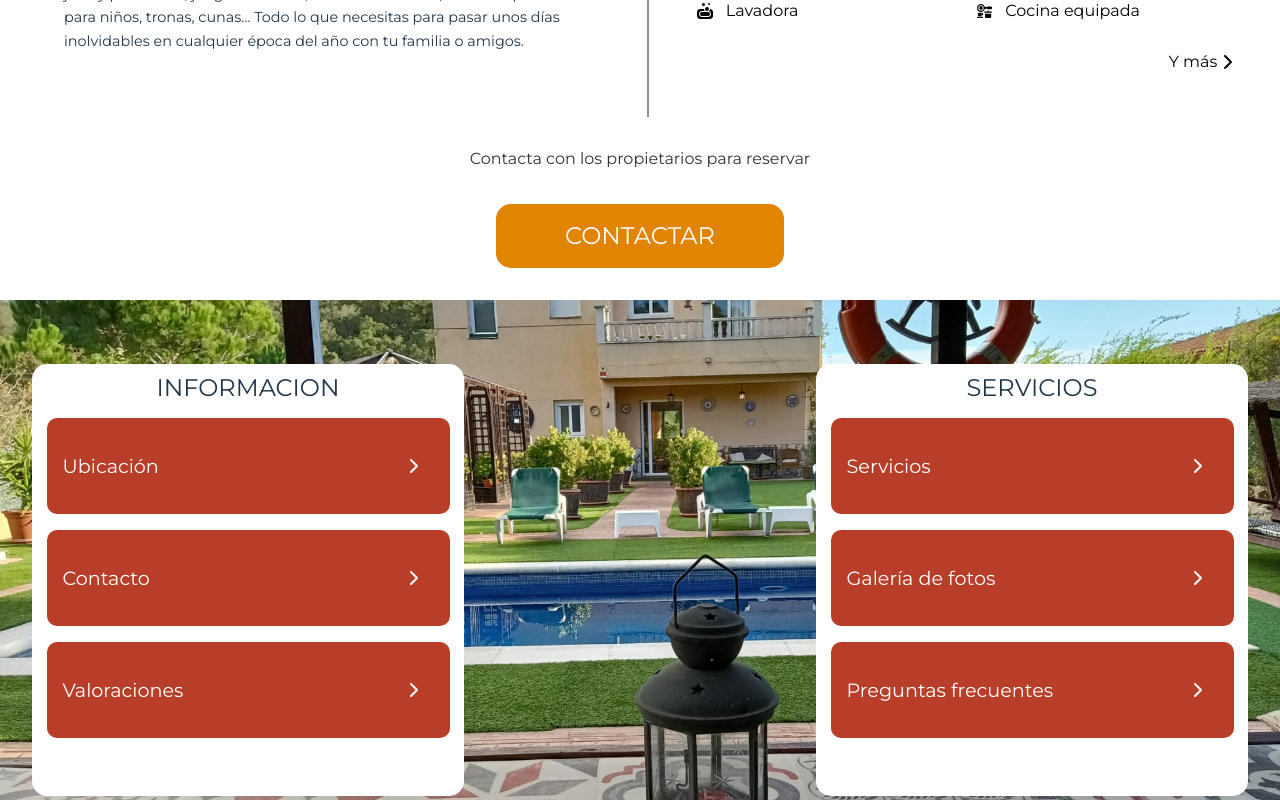
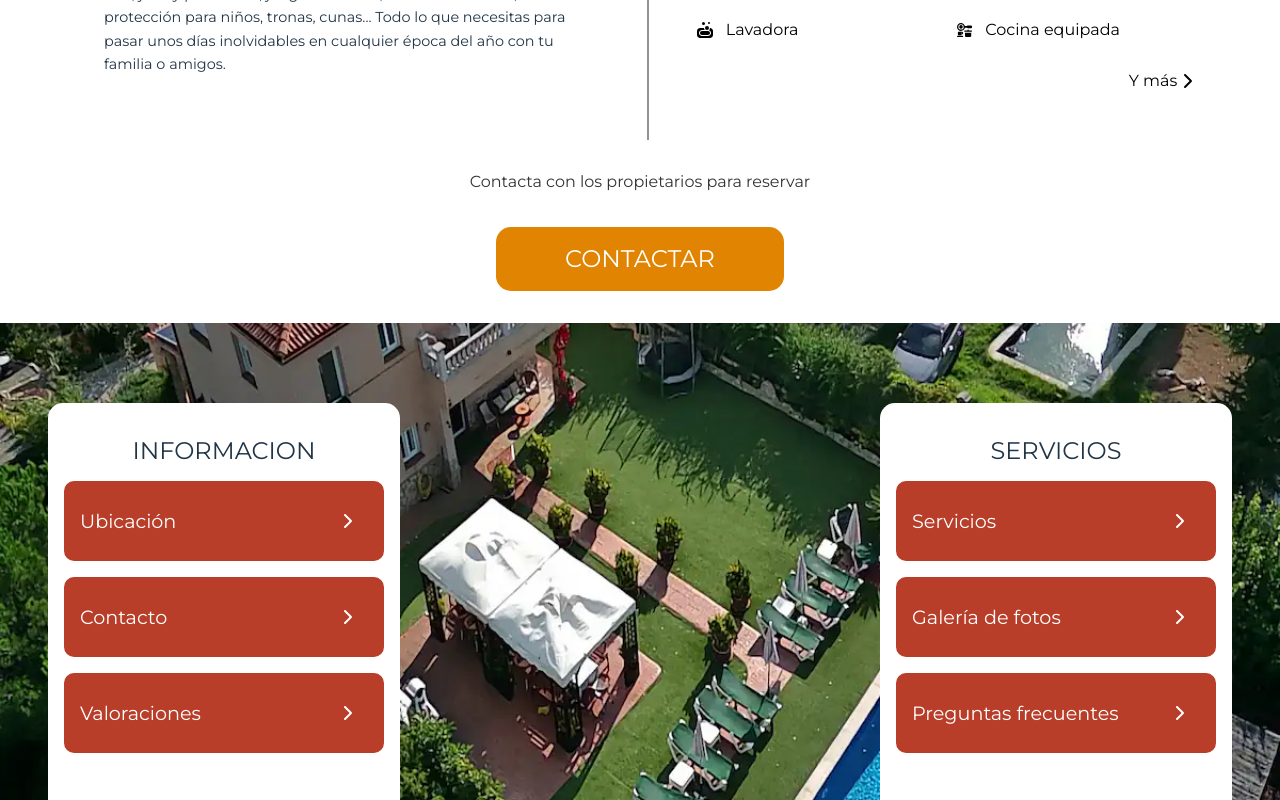
Before and after one commit to SaraJoLo/H.H.Cardona, a React (Vite) app: page / in a window 1280 px wide. Shown: the part 793-1593 px from the top of the page. Built offline with nearby package versions, Linux system fonts and the light colour scheme; a web font is replaced by a local one.

Commit message:
component styles

```diff
--- a/src/components/infoservice/infoservice.jsx
+++ b/src/components/infoservice/infoservice.jsx
@@ -5,7 +5,7 @@ import { FontAwesomeIcon } from '@fortawesome/react-fontawesome';
 import {  faChevronRight } from '@fortawesome/free-solid-svg-icons';
 import { Link as ScrollLink } from 'react-scroll';
 
-const img ="/assets/garden/19garden.jpg";
+const img ="/assets/greatviews/12vistas.webp";
 function InfoService() {
     return (
         <section className="section-container">
--- a/src/components/infoservice/infoservice.scss
+++ b/src/components/infoservice/infoservice.scss
@@ -1,10 +1,12 @@
+
+
 .section-container {
   position: relative;
   width: 100%;
   height: 29.5rem;
   display: flex;
   justify-content: space-between;
-  padding: 2rem;
+  padding: 3rem;
   box-sizing: border-box;
 }
 
@@ -13,7 +15,7 @@
   top: 0;
   left: 0;
   width: 100%;
-  height: 35.687rem;
+  height: auto;
   z-index: -1;
 
   img {
@@ -32,9 +34,8 @@
   background-color: white;
   border-radius: 15px;
   padding: 1rem;
-  width: 26.25rem;
+  width: 20rem;
   height: 25rem;
-  max-width: 400px;
 
   &:first-of-type::before {
     display: block;
@@ -69,10 +70,11 @@
     background-color: #B83E29;
     border-radius: 10px;
     margin-bottom: 1rem;
+    width: 100%;
 
     a {
-      width: 23.187rem;
-      height: 4rem;
+      width: 18rem;
+      height: 3rem;
       display: flex;
       justify-content: space-between;
       align-items: center;
--- a/src/index.css
+++ b/src/index.css
@@ -1,8 +1,13 @@
 @import url('https://fonts.googleapis.com/css2?family=Macondo&family=Montserrat:ital,wght@0,100..900;1,100..900&family=Overlock+SC&display=swap');
 
 *{
-  margin: 0px;
+  margin: 0;
 }
+*::before,
+*::after {
+  box-sizing: border-box;
+}
+
 
 body{
   min-height: 100vh;
--- a/src/pages/Home/home.scss
+++ b/src/pages/Home/home.scss
@@ -2,6 +2,7 @@
   display: flex;
   flex-direction: column;
   align-items: center;
+  overflow-x: hidden;
   justify-content: space-between;
   font-family: 'Montserrat';
 }
@@ -14,6 +15,8 @@
 }
 
 .description-container {
+  max-width: 1200px;
+  margin: 0 auto;
   display: flex;
   flex-direction: row;
   gap: 2rem;
```
